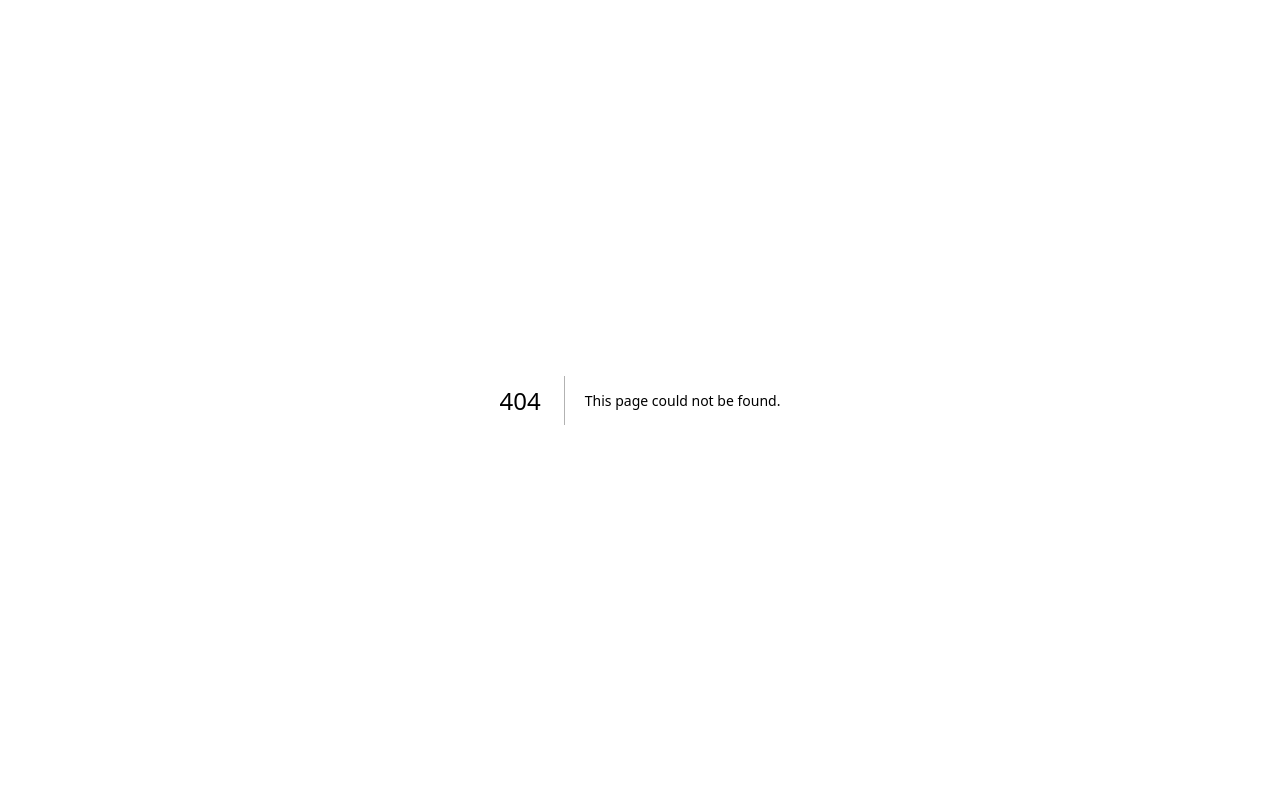
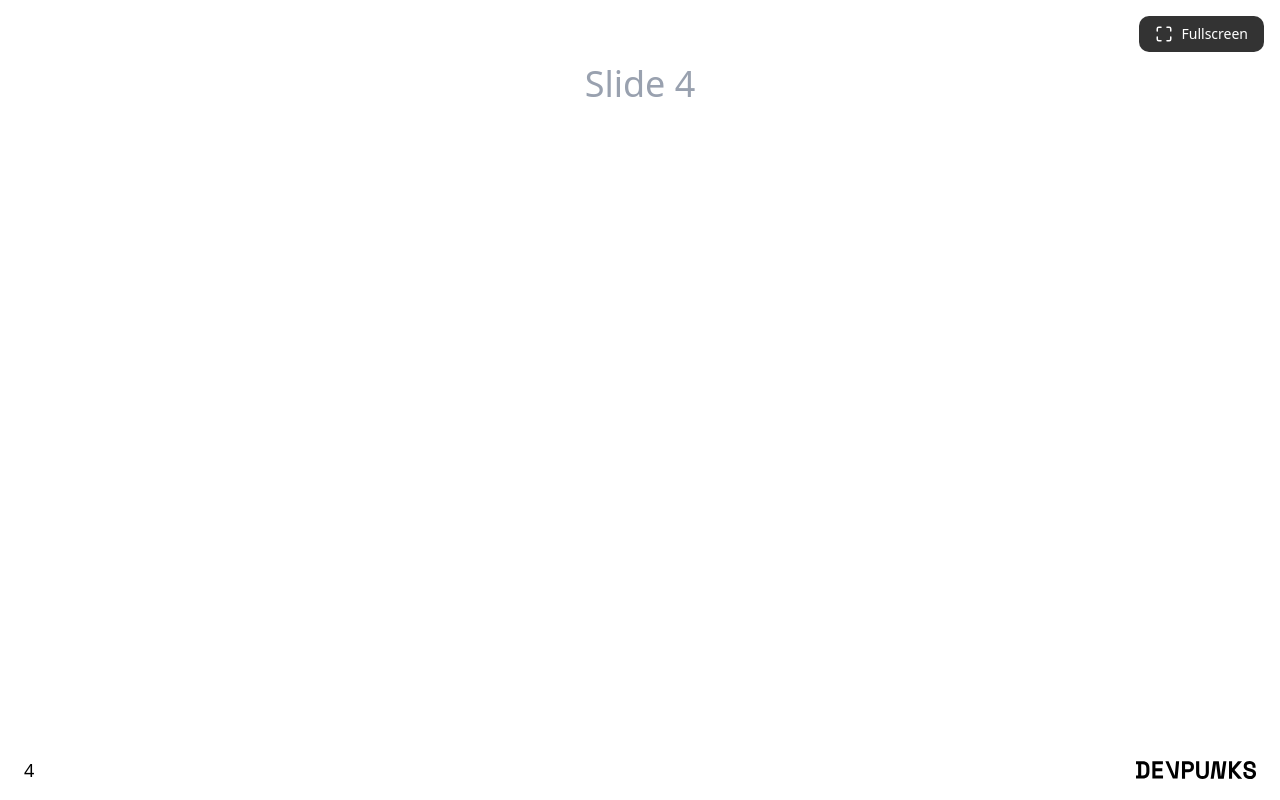
Before and after one commit to simosabba/devpunks-simo-plenaria25, a Next.js app: page /s/4 in a window 1280 px wide. Before the commit this address had no page. Built offline with nearby package versions, Linux system fonts and the light colour scheme.

Commit message:
feat: add Slide4 component and update totalSlides in SlideContainer to 4

```diff
--- /dev/null
+++ b/src/app/s/4/page.tsx
@@ -0,0 +1,13 @@
+"use client"
+
+import { SlideContainer } from "@/components/ui"
+
+export default function Slide4() {
+  return (
+    <SlideContainer slideNumber={4}>
+      <div className="flex h-full items-center justify-center">
+        <p className="text-4xl text-gray-400">Slide 4</p>
+      </div>
+    </SlideContainer>
+  )
+}
--- a/src/components/ui/SlideContainer.tsx
+++ b/src/components/ui/SlideContainer.tsx
@@ -13,7 +13,7 @@ interface SlideContainerProps {
 export function SlideContainer({
   children,
   slideNumber,
-  totalSlides = 3,
+  totalSlides = 4,
   className = "",
 }: SlideContainerProps) {
   return (
```
